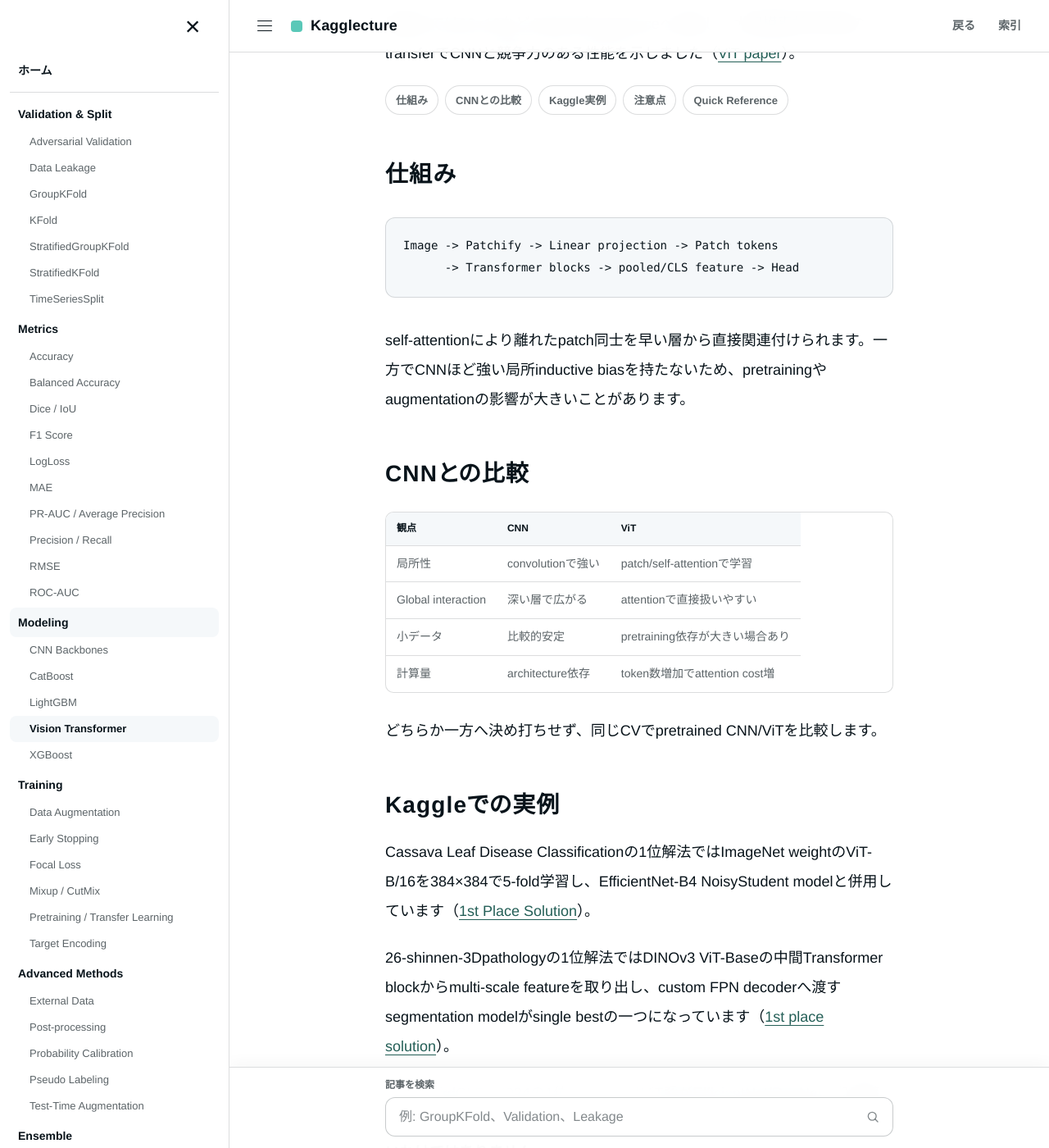
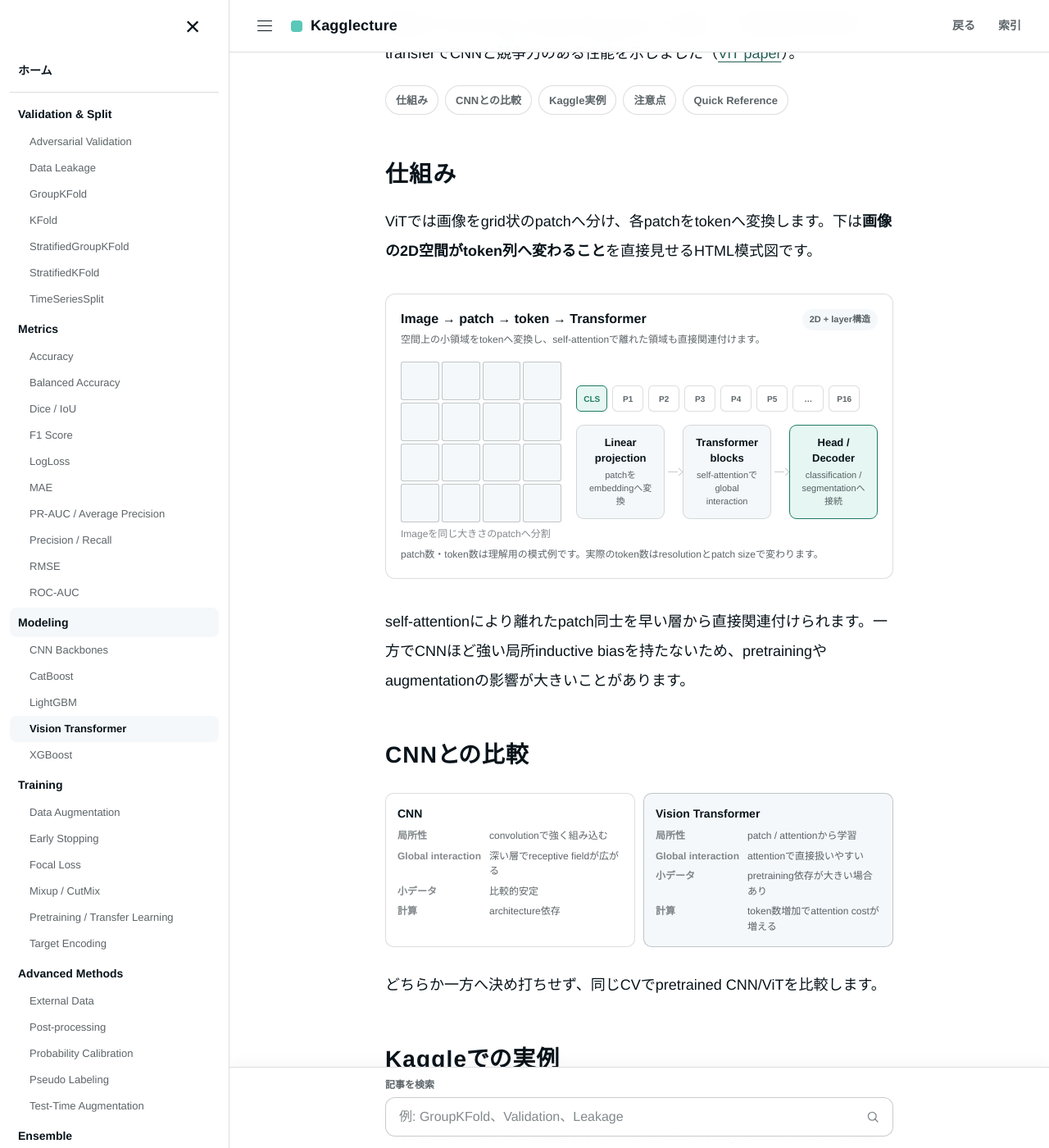
Before and after one commit to morikazu1119/Kagglecture, a Jekyll site: the page built from wiki/modeling/vision-transformer.md, in a window 1280 px wide and 1400 px high, scrolled down 283 px. Shown: the whole window at 82% size. Built offline with Jekyll 4.4.1, drawn with Linux system fonts in a browser that asks for light colours.

Commit message:
feat: replace ViT text diagram with HTML visual

````diff
--- a/wiki/modeling/vision-transformer.md
+++ b/wiki/modeling/vision-transformer.md
@@ -32,21 +32,45 @@
 
 ## 仕組み {#mechanism}
 
-```text
-Image -> Patchify -> Linear projection -> Patch tokens
-      -> Transformer blocks -> pooled/CLS feature -> Head
-```
+ViTでは画像をgrid状のpatchへ分け、各patchをtokenへ変換します。下は**画像の2D空間がtoken列へ変わること**を直接見せるHTML模式図です。
+
+<div class="static-viz html-diagram" aria-label="Vision Transformerのpatch token化模式図">
+  <div class="viz-heading">
+    <div><div class="viz-title">Image → patch → token → Transformer</div><p class="viz-subtitle">空間上の小領域をtokenへ変換し、self-attentionで離れた領域も直接関連付けます。</p></div>
+    <span class="viz-badge">2D + layer構造</span>
+  </div>
+  <div class="patch-token-layout">
+    <div>
+      <div class="patch-grid" aria-label="4×4に分割された画像patch">
+        <span class="patch-cell"></span><span class="patch-cell"></span><span class="patch-cell"></span><span class="patch-cell"></span>
+        <span class="patch-cell"></span><span class="patch-cell"></span><span class="patch-cell"></span><span class="patch-cell"></span>
+        <span class="patch-cell"></span><span class="patch-cell"></span><span class="patch-cell"></span><span class="patch-cell"></span>
+        <span class="patch-cell"></span><span class="patch-cell"></span><span class="patch-cell"></span><span class="patch-cell"></span>
+      </div>
+      <p class="viz-note">Imageを同じ大きさのpatchへ分割</p>
+    </div>
+    <div>
+      <div class="token-row" aria-label="Patch token列">
+        <span class="token-chip is-cls">CLS</span><span class="token-chip">P1</span><span class="token-chip">P2</span><span class="token-chip">P3</span><span class="token-chip">P4</span><span class="token-chip">P5</span><span class="token-chip">…</span><span class="token-chip">P16</span>
+      </div>
+      <div class="html-flow" style="--flow-columns: 3; margin-top: 16px">
+        <div class="flow-node"><strong>Linear projection</strong><span>patchをembeddingへ変換</span></div>
+        <div class="flow-node"><strong>Transformer blocks</strong><span>self-attentionでglobal interaction</span></div>
+        <div class="flow-node is-accent"><strong>Head / Decoder</strong><span>classification / segmentationへ接続</span></div>
+      </div>
+    </div>
+  </div>
+  <p class="viz-caption">patch数・token数は理解用の模式例です。実際のtoken数はresolutionとpatch sizeで変わります。</p>
+</div>
 
 self-attentionにより離れたpatch同士を早い層から直接関連付けられます。一方でCNNほど強い局所inductive biasを持たないため、pretrainingやaugmentationの影響が大きいことがあります。
 
 ## CNNとの比較 {#comparison}
 
-| 観点 | CNN | ViT |
-|---|---|---|
-| 局所性 | convolutionで強い | patch/self-attentionで学習 |
-| Global interaction | 深い層で広がる | attentionで直接扱いやすい |
-| 小データ | 比較的安定 | pretraining依存が大きい場合あり |
-| 計算量 | architecture依存 | token数増加でattention cost増 |
+<div class="comparison-board" aria-label="CNNとVision Transformerの比較">
+  <section class="comparison-card"><h4>CNN</h4><dl><dt>局所性</dt><dd>convolutionで強く組み込む</dd><dt>Global interaction</dt><dd>深い層でreceptive fieldが広がる</dd><dt>小データ</dt><dd>比較的安定</dd><dt>計算</dt><dd>architecture依存</dd></dl></section>
+  <section class="comparison-card is-primary"><h4>Vision Transformer</h4><dl><dt>局所性</dt><dd>patch / attentionから学習</dd><dt>Global interaction</dt><dd>attentionで直接扱いやすい</dd><dt>小データ</dt><dd>pretraining依存が大きい場合あり</dd><dt>計算</dt><dd>token数増加でattention costが増える</dd></dl></section>
+</div>
 
 どちらか一方へ決め打ちせず、同じCVでpretrained CNN/ViTを比較します。
 
````
